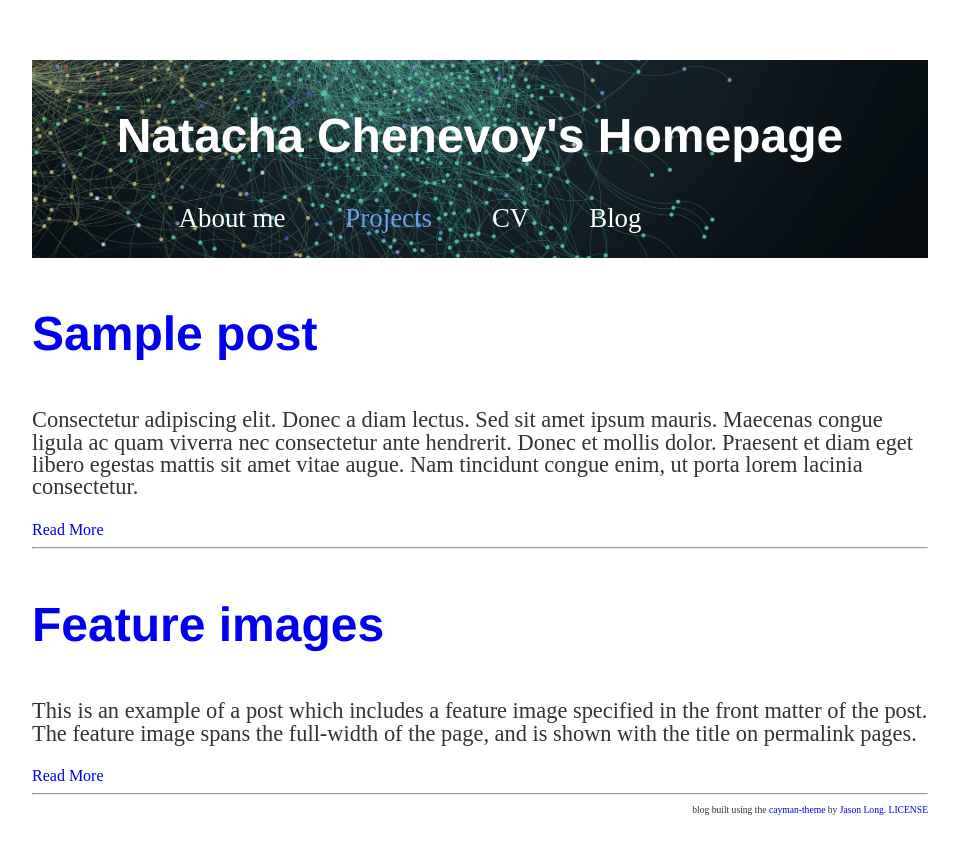
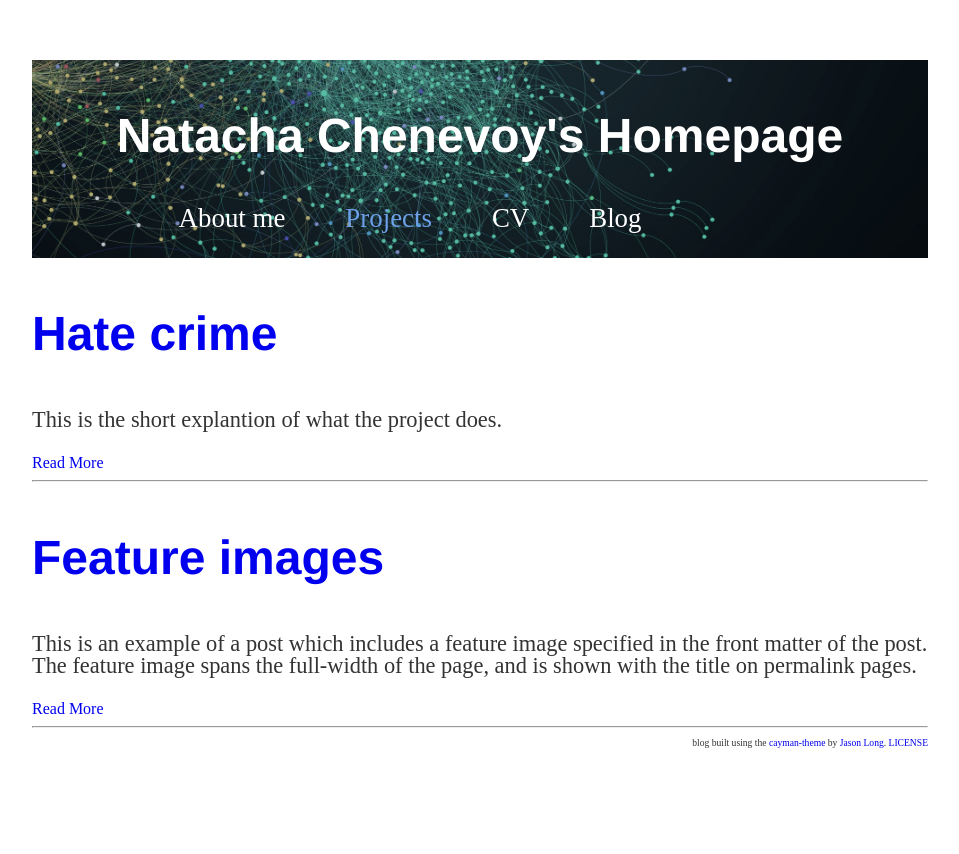
Before and after one commit to mednche/mednche.github.io, a Jekyll site: the page built from projects.html, in a window 1280 px wide. Shown: the top 854 px of the page, without its empty margins (160-1119 px from the left). Built offline with Jekyll 4.4.1, drawn with Linux system fonts in a browser that asks for light colours.

Commit message:
Update 2014-11-30-sample-post.md

```diff
--- a/_posts/2014-11-30-sample-post.md
+++ b/_posts/2014-11-30-sample-post.md
@@ -1,12 +1,11 @@
 ---
 layout: post
-title: Sample post
-tags: [Test, Lorem, Ipsum]
+title: Hate crime
+tags: [NLP, Hate crime, classifier]
 excerpt_separator: <!--more-->
 ---
 
-Consectetur adipiscing elit. Donec a diam lectus. Sed sit amet ipsum mauris. Maecenas congue ligula ac quam viverra nec consectetur ante hendrerit. Donec et mollis dolor.
-Praesent et diam eget libero egestas mattis sit amet vitae augue. Nam tincidunt congue enim, ut porta lorem lacinia consectetur.
+This is the short explantion of what the project does.
 <!--more-->
 Donec ut libero sed arcu vehicula ultricies a non tortor. Lorem ipsum dolor sit amet, consectetur adipiscing elit. Aenean ut gravida lorem.
 
```
